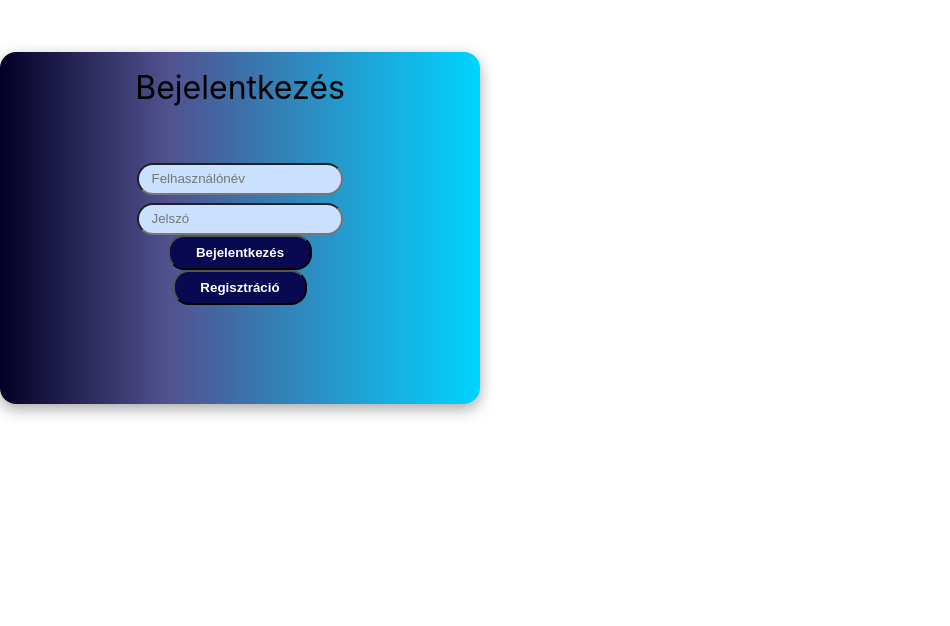
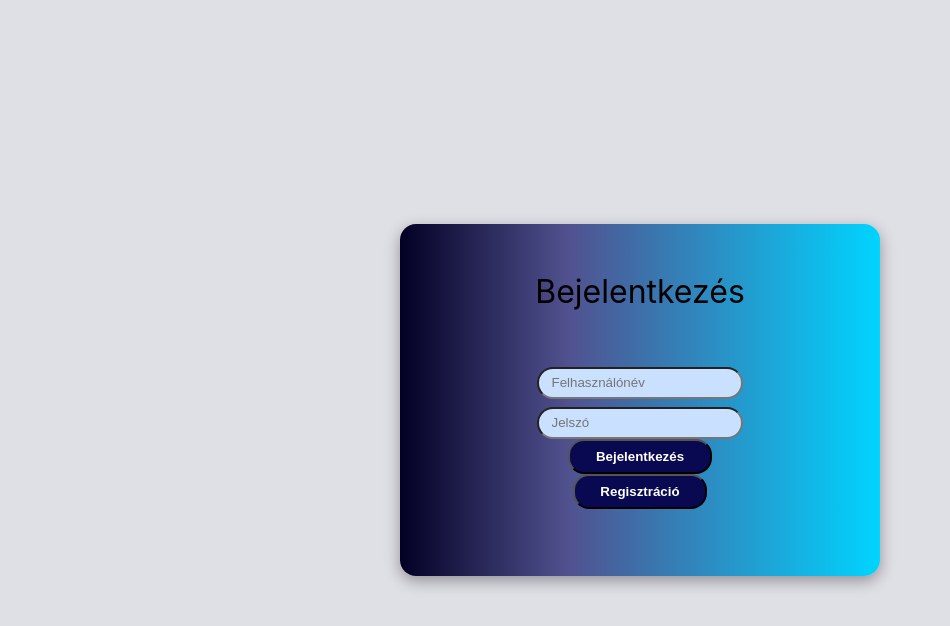
Before and after one commit to JustCat141/SZFM-Nagyprojekt, a React (Create React App) app in the folder App-frontend/app-frontend/: page / in a window 1280 px wide. Shown: the top 626 px of the page, without its empty margins (0-950 px from the left). Built offline with nearby package versions, Linux system fonts and the light colour scheme.

Commit message:
login-page styles created

```diff
--- a/App-frontend/app-frontend/src/styles/Login.module.css
+++ b/App-frontend/app-frontend/src/styles/Login.module.css
@@ -1,5 +1,11 @@
 .login-page {
     /*Login page stílusai*/
+    background-color: #dfdfe6;
+    height: 100vh;
+    display: flex;
+    justify-content: center;
+    align-items: center;
+    width: 100%;
 }
 
 .login-page-logo-image-box {
```
